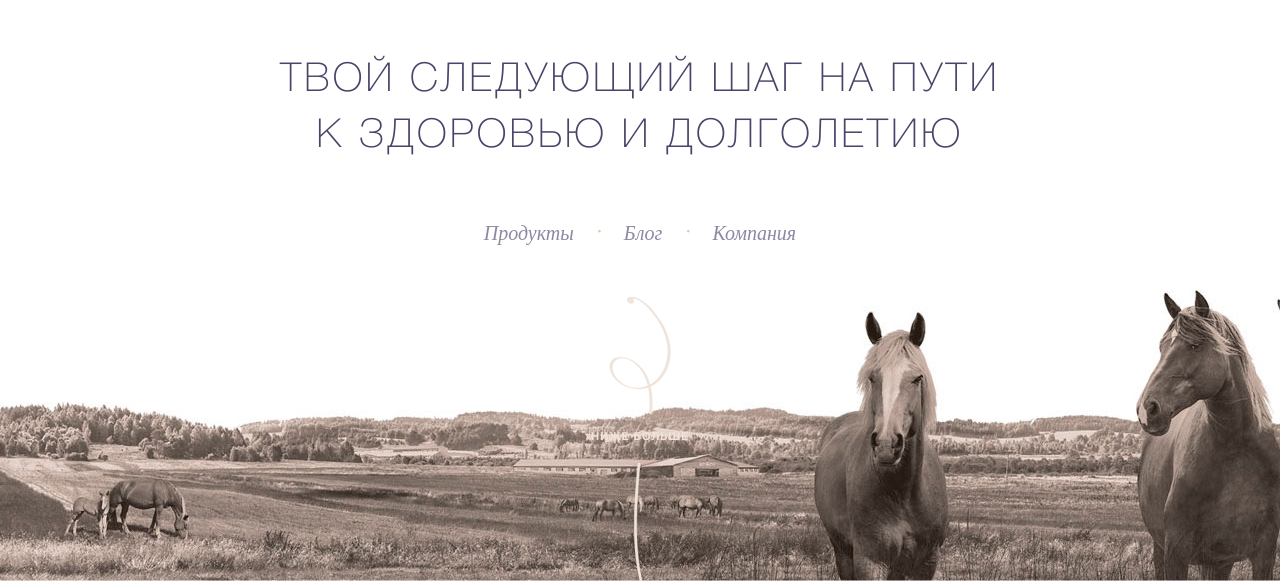
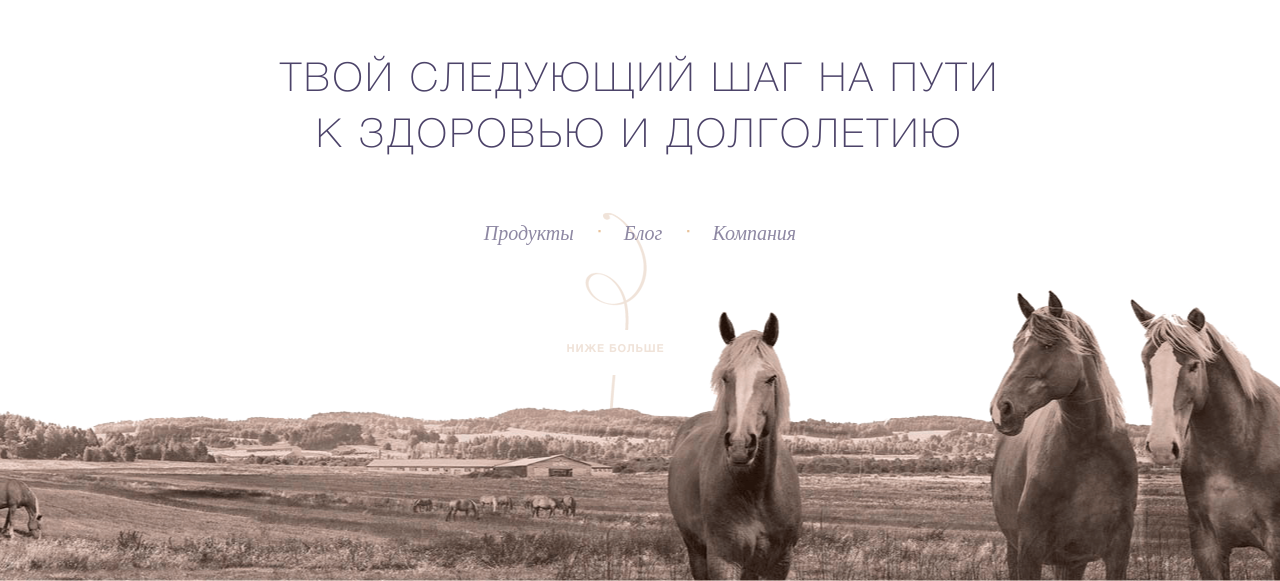
Before and after one commit to coderiver/authproduct, a plain HTML site: page index.html in a window 1280 px wide. Shown: the part 219-800 px from the top of the page. Drawn offline with nearby package versions, Linux system fonts and the light colour scheme; a script that the page names is missing; a web font is replaced by a local one.

Commit message:
fullpage and bg fx

```diff
--- a/index.html
+++ b/index.html
@@ -11,7 +11,10 @@
 </head>
 <body>
 <!-- BEGIN  out-->
-<div class="bg"></div>
+<div class="bg-wrap">
+	<div class="bg"></div>
+	<p class="more"><span>Ниже больше</span></p>
+</div>
 <div class="out">
 	<!-- begin header  -->
 	<header class="header">
@@ -50,7 +53,6 @@
 					<li data-menuanchor="blog"><a href="#blog" class="nav__link">Блог</a></li>
 					<li data-menuanchor="about"><a href="#about" class="nav__link">Компания</a></li>
 				</ul>
-				<p class="more"><span>Ниже больше</span></p>
 			</div>
 		</div>
 		<div class="section" data-anchor='products'>
--- a/js/common.js
+++ b/js/common.js
@@ -16,6 +16,7 @@ head.ready(function() {
 	// });
 
 	//fullpage
+	if ($('.fullpage').length > 0){
 		$('.fullpage').fullpage({
 			scrollingSpeed: 800,
 			verticalCentered: false,
@@ -25,18 +26,20 @@ head.ready(function() {
 
 
 			onLeave: function(index, nextIndex, direction){
-			var slide = $(this),
-				logo 	  	 = $('.logo'),
-				container 	 = $('.out');
+				var logo 	  = $('.logo'),
+					container = $('.bg'),
+					more 	  = $('.more');
 
 				if(index == 1 && direction == 'down'){
 					logo.addClass('small');
 					container.addClass('position');
+					more.addClass('is-hidden');
 				}
 
 				else if(index !== 1 && nextIndex == 1 && direction == 'up'){
 					logo.removeClass('small');
 					container.removeClass('position');
+					more.removeClass('is-hidden');
 				}
 			},
 
@@ -55,6 +58,7 @@ head.ready(function() {
 				}
 			}
 		});
+	}
 
 	$('.nav__link').click(function(e){
 		e.preventDefault;
--- a/sass/_main.sass
+++ b/sass/_main.sass
@@ -1,15 +1,30 @@
 // Normally mainpage styles
-.out
-	background: url(../img/horses.jpg) 0 bottom repeat-x
-	background-attachment: fixed
-	+transition(all 0.8s ease)
-	&.position
-		background-position: 0 114%
-	+r(768)
-		background-attachment: inherit
-		+transition(all 0s)
+.bg-wrap
+	position: absolute
+	top: 0
+	left: 0
+	right: 0
+	bottom: 0
+	.bg
+		position: absolute
+		top: 0
+		left: 0
+		right: 0
+		bottom: 0
+		background: url(../img/horses.png) 50% bottom repeat-x
+		background-attachment: fixed
+		z-index: 1
+		+transition(all 0.8s ease)
 		&.position
-			background-position: center bottom
+			background-position: 50% 114%
+		+r(768)
+			background-attachment: inherit
+			+transition(all 0s)
+			&.position
+				background-position: center bottom
+
+.fullpage
+	z-index: 3
 
 .header
 	position: fixed
@@ -57,21 +72,28 @@
 		+transform(scale(0.53) translateY(-125px) translateX(-50px))
 
 .more
-	position: relative
+	position: absolute
+	left: 0
+	right: 0
+	text-align: center
+	bottom: 28%
+	margin-left: -49px
 	font-size: 11px
 	text-transform: uppercase
 	color: #F0E3D9
 	letter-spacing: 0.08em
+	z-index: 0
 	+hb
 	&:before
 		content: ""
 		position: absolute
-		top: 50px
+		top: -130px
 		left: 50%
 		margin-left: -31px
 		+s(curve1)
 	span
 		position: relative
+		+transition(opacity 0.9s ease)
 		&:after
 			content: ""
 			position: absolute
@@ -79,7 +101,9 @@
 			left: 50%
 			margin-left: -7px
 			+s(line1)
-
+	&.is-hidden
+		span
+			+opacity(0)
 
 .section
 	max-width: 1500px
```
Also changed, not shown: css/screen.css, img/horses.png (added), js/min/common.min.js. Lines whose indentation alone changed are shown as unchanged.
